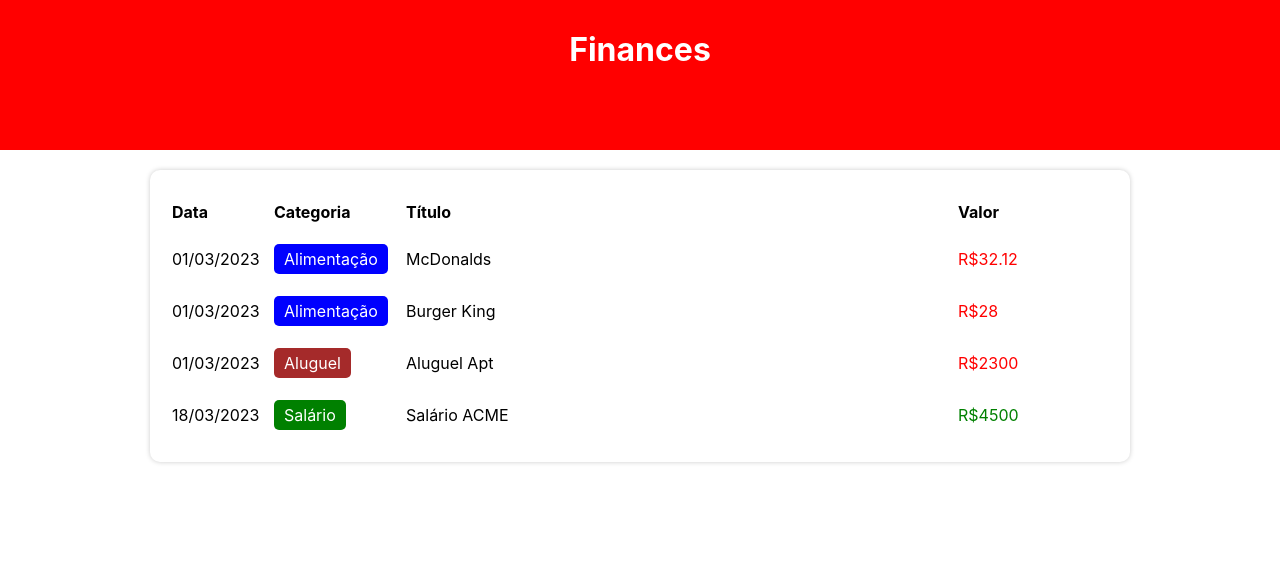
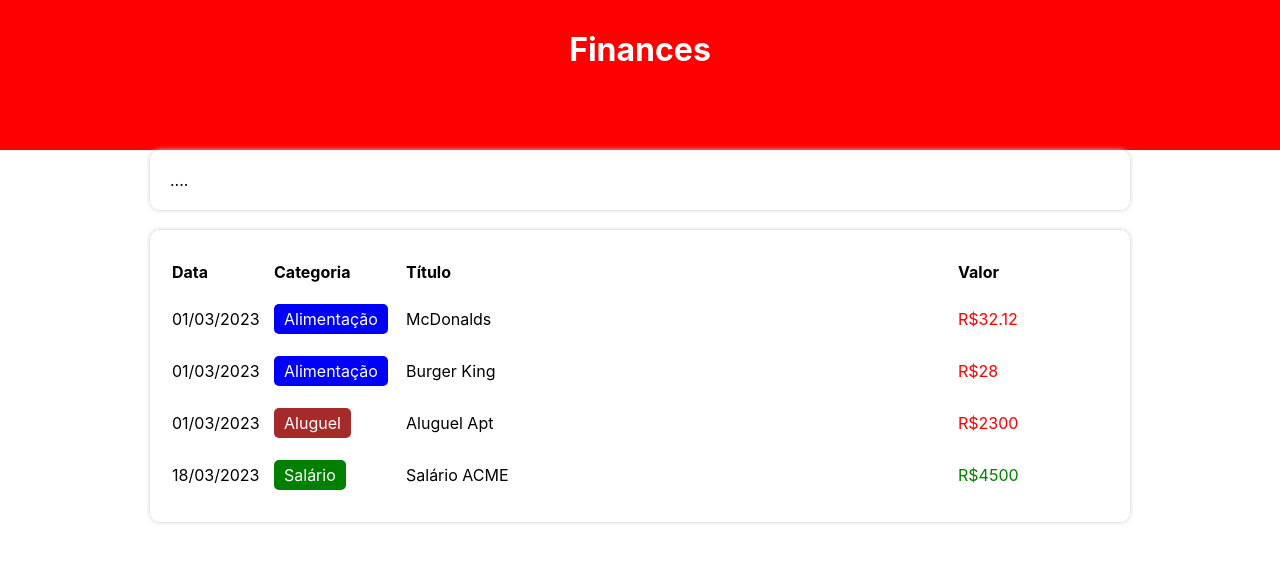
Before and after one commit to TiagoBarbosa88/Expense-tracker, a React (Create React App) app: page / in a window 1280 px wide. Shown: the top 562 px of the page. Built offline with nearby package versions, Linux system fonts and the light colour scheme.

Commit message:
created InfroArea

```diff
--- a/src/App.tsx
+++ b/src/App.tsx
@@ -7,6 +7,7 @@
 import { items } from "./data/items";
 import { getCurrentMonth, filterListByMonth } from "./helpers/dateFilter";
 import { TableArea } from "./components/TableArea";
+import { InfoArea } from './components/infoArea';
 
 
 const App = () => {
@@ -25,6 +26,7 @@
 			</C.Header>
 			<C.Body>
 				{/* Área de informações */}
+				<InfoArea />
 
 				{/* Área de inserção */}
 
--- /dev/null
+++ b/src/components/infoArea/index.tsx
@@ -0,0 +1,11 @@
+import React from "react";
+import * as C from "./styles";
+
+
+export const InfoArea = () => {
+  return (
+    <C.Container>
+      ....
+    </C.Container>
+  )
+}
--- /dev/null
+++ b/src/components/infoArea/styles.ts
@@ -0,0 +1,11 @@
+import styled from "styled-components";
+
+
+
+export const Container = styled.div `
+background-color: #fff;
+box-shadow: 0px 0px 5px #ccc;
+border-radius: 10px;
+padding: 20px
+
+`;
```
